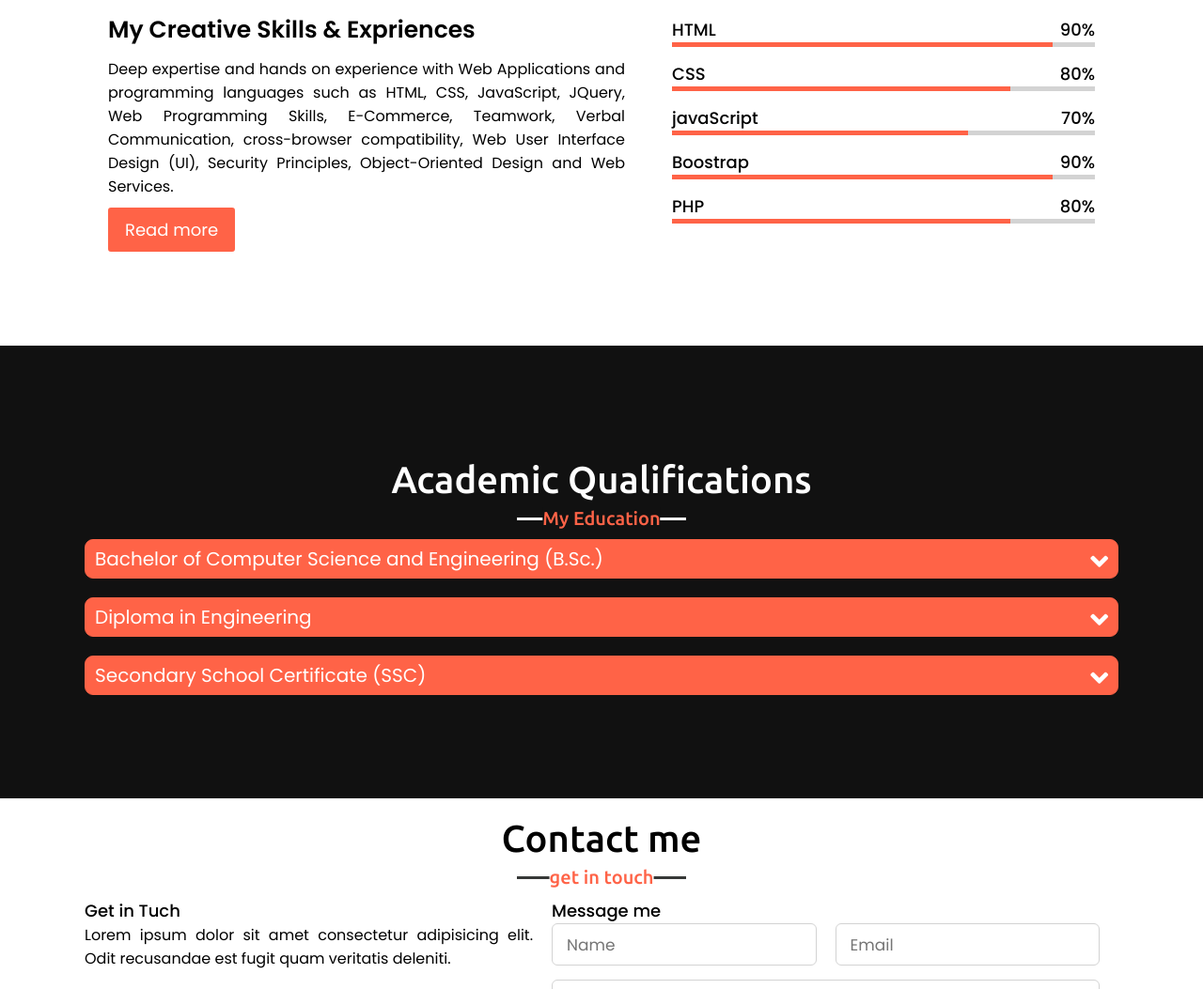
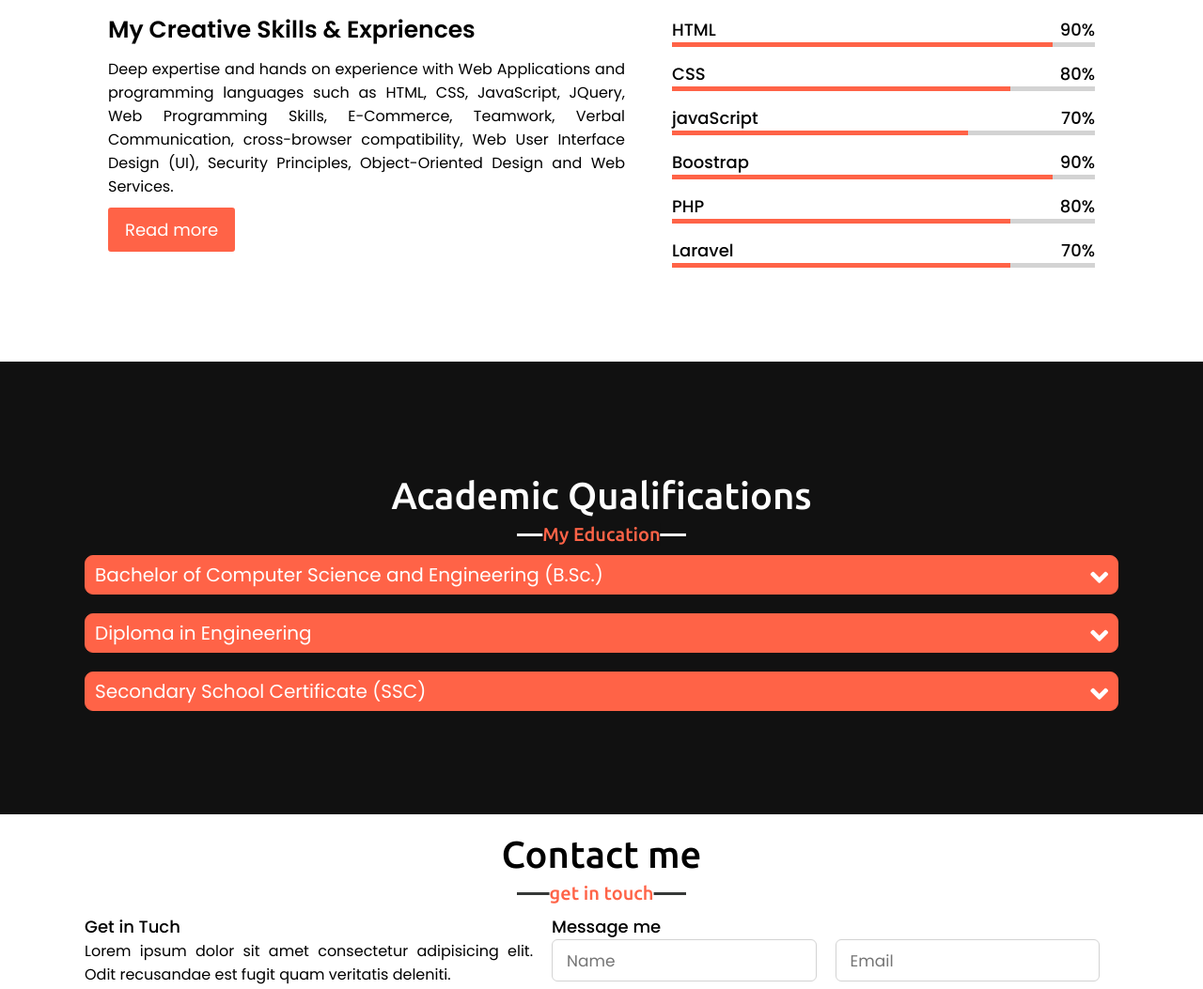
Before and after one commit to akramul77info/Portfolio, a plain HTML site: page index.html in a window 1280 px wide. Shown: the part 2255-3308 px from the top of the page at 94% size. Drawn offline with nearby package versions, Linux system fonts and the light colour scheme.

Commit message:
Update index.html

```diff
--- a/index.html
+++ b/index.html
@@ -139,6 +139,13 @@
                             </div>
                             <div class="line sql"></div>
                         </div>
+                        <div class="bars"></div>
+                            <div class="info">
+                                <span>Laravel</span>
+                                <span>70%</span>
+                            </div>
+                            <div class="line sql"></div>
+                        </div>
                         </div>
 
                     </div>
```
